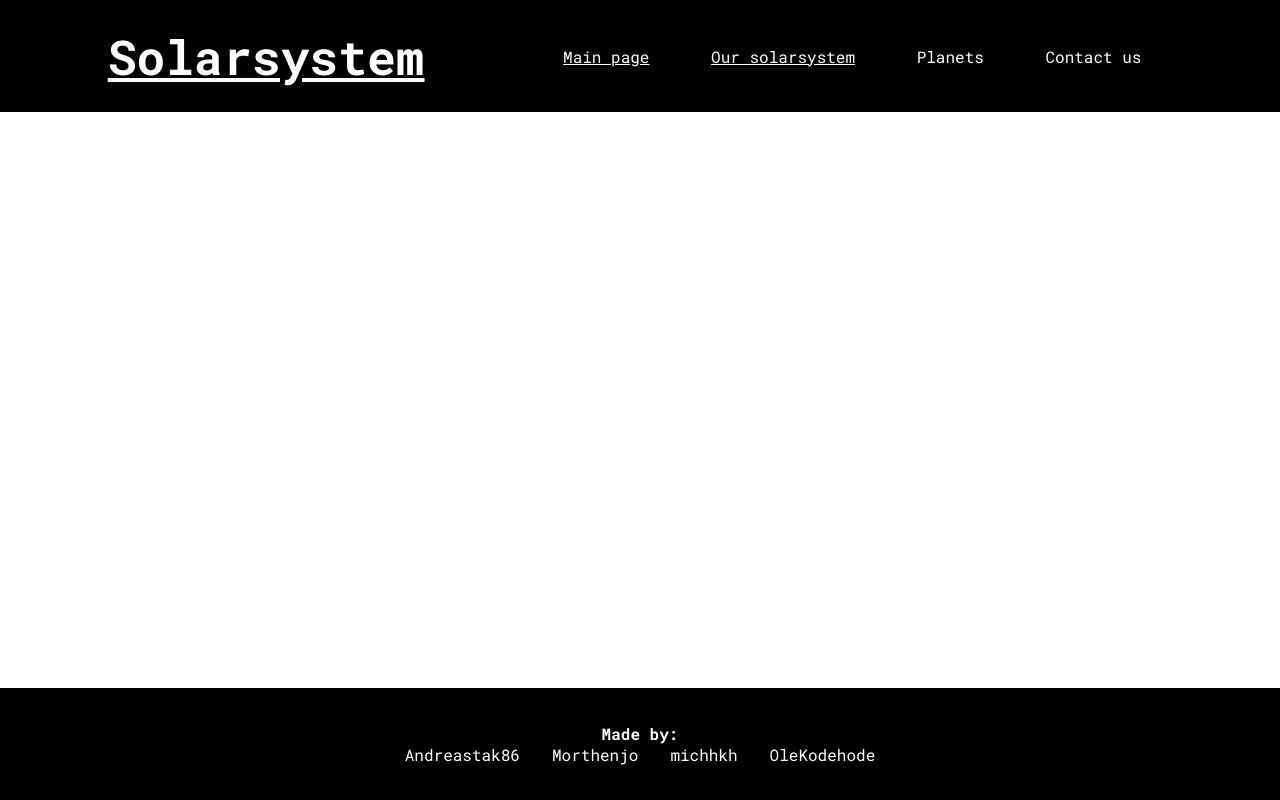
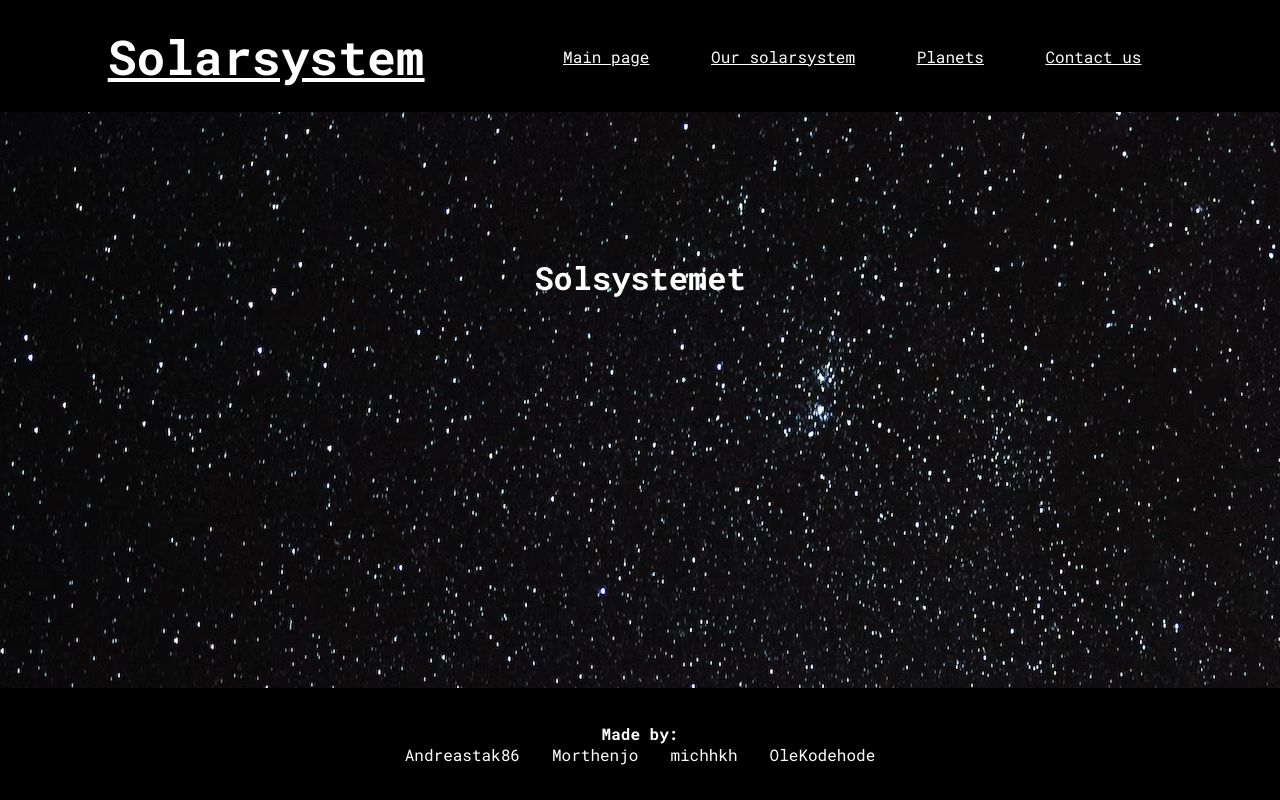
Before and after one commit to Andreastak86/Solsytemet, a React (Create React App) app: page / in a window 1280 px wide. Built offline with nearby package versions, Linux system fonts and the light colour scheme.

Commit message:
Links kinda working

```diff
--- a/src/App.js
+++ b/src/App.js
@@ -5,7 +5,7 @@ import LandingPage from "./pages//LandingPage/index";
 import {
   Routes,
   Route,
-  BrowserRouter,
+  HashRouter,
 } from "react-router-dom";
 import Sun from "./pages/sun";
 import Mars from "./pages/mars";
@@ -16,9 +16,17 @@ import Saturn from "./pages/saturnPage";
 const App = () => {
   return (
     <>
-      <BrowserRouter>
+      <HashRouter
+      // basename="/"
+      >
         <Nav />
         <Routes>
+          <Route
+            path="/"
+            element={
+              <LandingPage />
+            }
+          />
           <Route
             path="/Solsytemet"
             element={
@@ -26,32 +34,32 @@ const App = () => {
             }
           />
           <Route
-            path="/Solsytemet/sun"
+            path="/sun"
             element={
               <Sun />
             }
           />
           <Route
-            path="/Solsytemet/mars"
+            path="/mars"
             element={
               <Mars />
             }
           />
           <Route
-            path="/Solsytemet/jupiter"
+            path="/jupiter"
             element={
               <Jupiter />
             }
           />
           <Route
-            path="/Solsytemet/saturn"
+            path="/saturn"
             element={
               <Saturn />
             }
           />
         </Routes>
         <FooterBar />
-      </BrowserRouter>
+      </HashRouter>
     </>
   );
 };
--- a/src/components/navbar/index.js
+++ b/src/components/navbar/index.js
@@ -7,7 +7,7 @@ import {
   NavMenuList,
   WebsiteName
 } from "./styles";
-import { Link } from "react-router-dom";
+import { NavLink } from "react-router-dom";
 
 function Nav() {
   return (
@@ -15,41 +15,41 @@ function Nav() {
       <WebsiteName>
         <NavMenuLink
         >
-          <Link to='/Solsytemet'>
+          <NavLink to='/'>
 
             {t("Navbar.title")}
-          </Link>
+          </NavLink>
         </NavMenuLink>
       </WebsiteName>
       <NavMenuList>
         <NavMenuItems>
           <NavMenuLink
           >
-            <Link to='/Solsytemet'>
+            <NavLink to='/sun'>
               {t("Navbar.mainPage")}
-            </Link>
+            </NavLink>
+          </NavMenuLink>
+        </NavMenuItems>
+        <NavMenuItems>
+          <NavMenuLink>
+            <NavLink>
+              {t("Navbar.ourSolarsystem")}
+            </NavLink>
+          </NavMenuLink>
+        </NavMenuItems>
+        <NavMenuItems>
+          <NavMenuLink>
+            <NavLink>
+            {t("Navbar.planets")}
+            </NavLink>
           </NavMenuLink>
         </NavMenuItems>
         <NavMenuItems>
           <NavMenuLink
           >
-            <Link>
-              {t("Navbar.ourSolarsystem")}
-            </Link>
-          </NavMenuLink>
-        </NavMenuItems>
-        <NavMenuItems>
-          <NavMenuLink
-            href="#"
-          >
-            {t("Navbar.planets")}
-          </NavMenuLink>
-        </NavMenuItems>
-        <NavMenuItems>
-          <NavMenuLink
-            href="#"
-          >
-            {t("Navbar.contact")}
+            <NavLink>
+              {t("Navbar.contact")}
+            </NavLink>
           </NavMenuLink>
         </NavMenuItems>
       </NavMenuList>
--- a/src/i18next/locales/en/translation.json
+++ b/src/i18next/locales/en/translation.json
@@ -9,7 +9,8 @@
 
     "Sun": {
         "title": "Sun",
-        "titleSubtext": "Our Sun is a 4.5 billion-year-old star - a hot glowing ball of hydrogen and helium at the center of our solar system."
+        "titleSubtext": "Our Sun is a 4.5 billion-year-old star - a hot glowing ball of hydrogen and helium at the center of our solar system.",
+        "age": "The Sun doesn't have a 'year,' per se. But the Sun orbits the center of the Milky Way about every 230 million Earth years, bringing the planets, asteroids, comets, and other objects with it."
     },
 
     "Eksempel": {
--- a/src/i18next/locales/no/translation.json
+++ b/src/i18next/locales/no/translation.json
@@ -9,7 +9,8 @@
 
     "Sun": {
         "title": "Solen",
-        "titleSubtext": "Solen vår er en 4,5 milliarder år gammel stjerne - en varm glødende ball av hydrogen og helium i sentrum av solsystemet vårt."
+        "titleSubtext": "Solen vår er en 4,5 milliarder år gammel stjerne - en varm glødende ball av hydrogen og helium i sentrum av solsystemet vårt.",
+        "age": "Solen har ikke et 'år' i seg selv. Men solen går i bane rundt Melkeveiens sentrum omtrent hvert 230. million jordår, og bringer planetene, asteroidene, kometene og andre objekter med seg."
     },
     "eksempel":{
         "test": "Dette er en test",
--- a/src/pages/sun/index.js
+++ b/src/pages/sun/index.js
@@ -23,8 +23,7 @@ function Sun() {
                 <SunImgTextFlex>
                     <SunEarthImage />
                     <SunText>
-                        The Sun doesn't have a "year," per se. But the Sun orbits the center of the Milky Way about every 230 million Earth years, bringing the planets, asteroids, comets, and other objects with it.
-                        {/* {t("")} */}
+                        {t("Sun.age")}
                     </SunText>
                 </SunImgTextFlex>
             </SunBackground>
```
